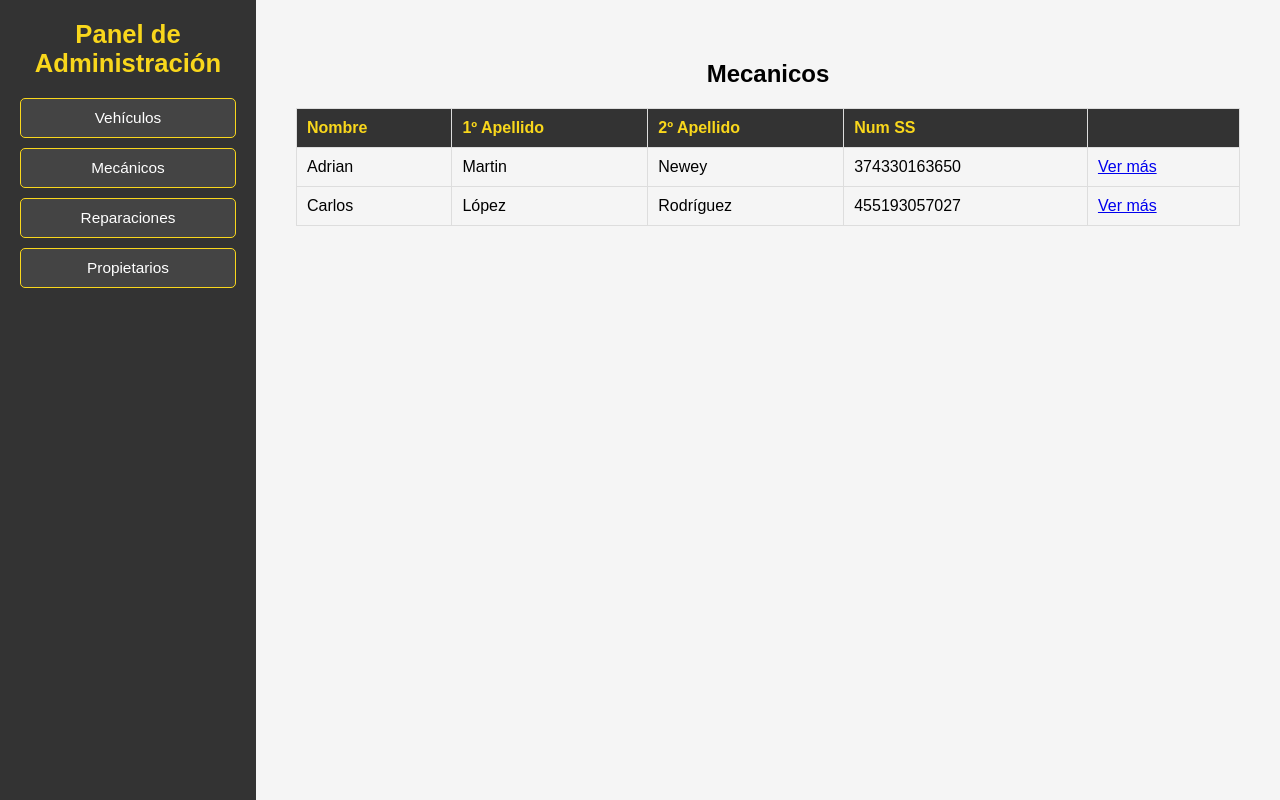
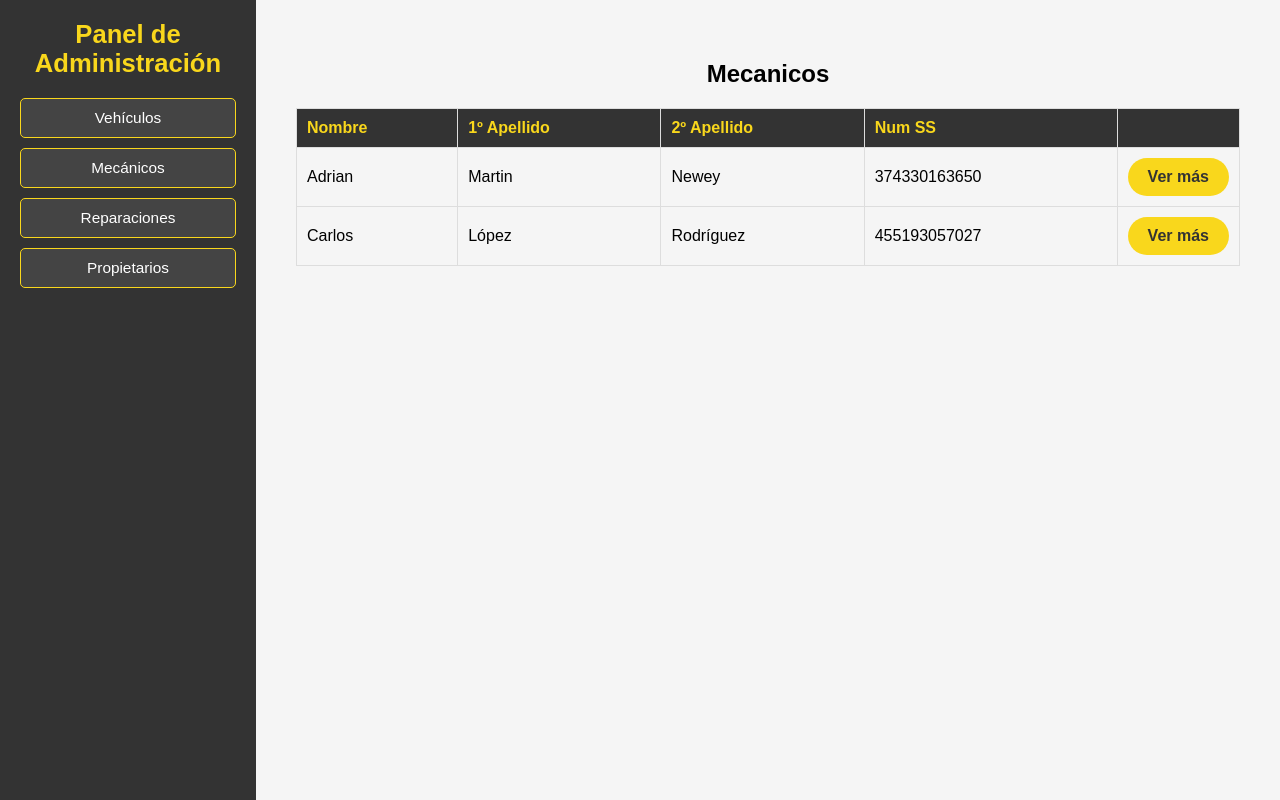
Before and after one commit to AdriianFdz/Zona-DRS, a Django app: page /ZonaDRS/listaMecanicos/ in a window 1280 px wide. Run offline with Django 5.2, Linux system fonts and the light colour scheme; data comes from the database, SQL or seed files in the repository.

Commit message:
Added button format to all classes

```diff
--- a/Zona_DRS_APP/static/style/content.css
+++ b/Zona_DRS_APP/static/style/content.css
@@ -25,3 +25,24 @@ th {
     background-color: #333;
     color: #f9d71c;
 }
+
+table td:last-child {
+    width: 10%;
+    white-space: nowrap; /* Evita que el contenido se ajuste a varias líneas */
+}
+
+
+.boton a {
+    background-color: #f9d71c; /* Color de fondo amarillo */
+    color: #333; /* Texto negro */
+    border: none;
+    border-radius: 25px; /* Bordes redondeados */
+    padding: 10px 20px; /* Espaciado interno */
+    text-align: center;
+    text-decoration: none; /* Sin subrayado */
+    font-size: 1em;
+    font-weight: bold;
+    display: inline-block;
+    display: block;
+    margin: 0; /* Asegúrate de que no tenga márgenes adicionales */
+}
--- a/Zona_DRS_APP/templates/listaMecanicos.html
+++ b/Zona_DRS_APP/templates/listaMecanicos.html
@@ -17,9 +17,11 @@
                 <td>{{ mecanico.apellido2 }}</td>
                 <td>{{ mecanico.num_ss }}</td>
                 <td>
-                    <a href="{% url 'detalleMecanico' mecanico.num_ss %}">
-                        Ver más
-                    </a>
+                    <div class="boton">
+                        <a href="{% url 'detalleMecanico' mecanico.num_ss %}">
+                            Ver más
+                        </a>
+                    </div>
                 </td>
             </tr>
         {% endfor %}
```
Also changed, not shown: Zona_DRS_APP/static/style/index.css (+0 -19 lines), Zona_DRS_APP/templates/listaPropietarios.html (+5 -4 lines), Zona_DRS_APP/templates/listaReparaciones.html (+5 -3 lines).
